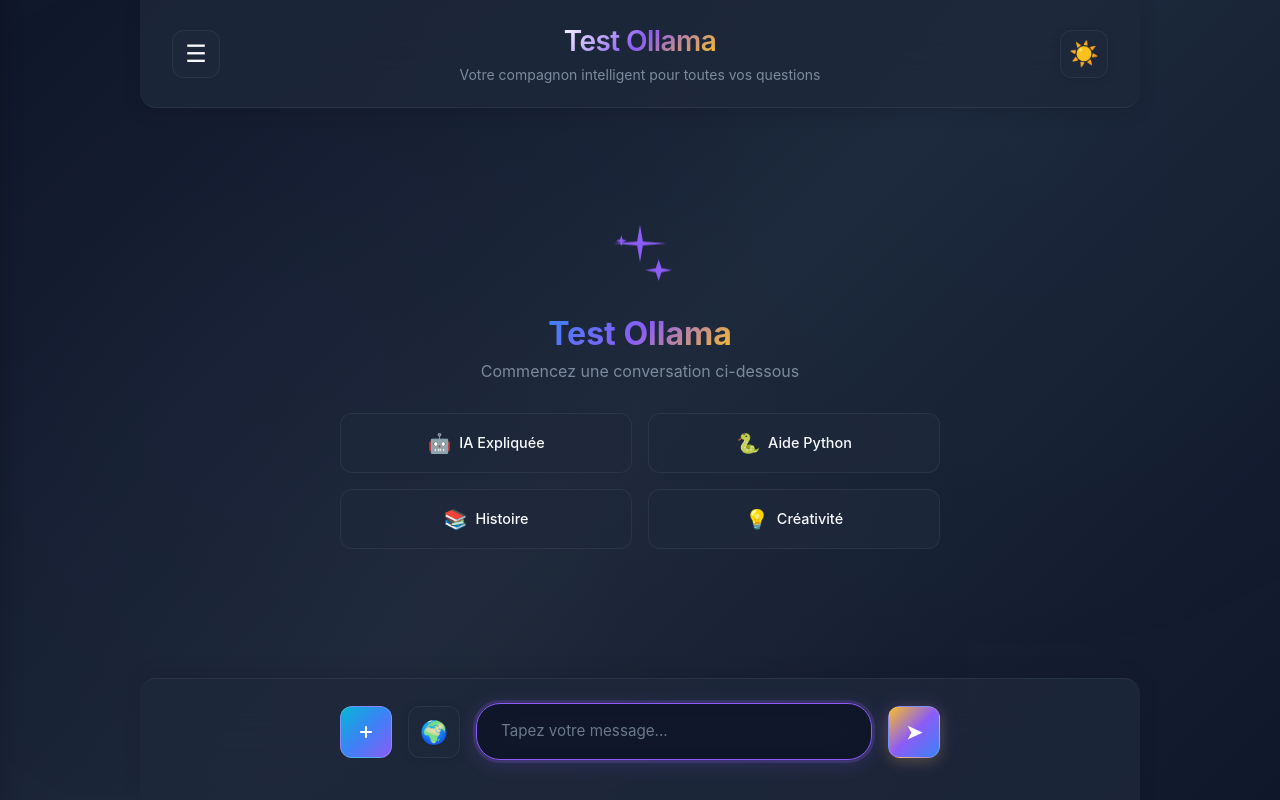
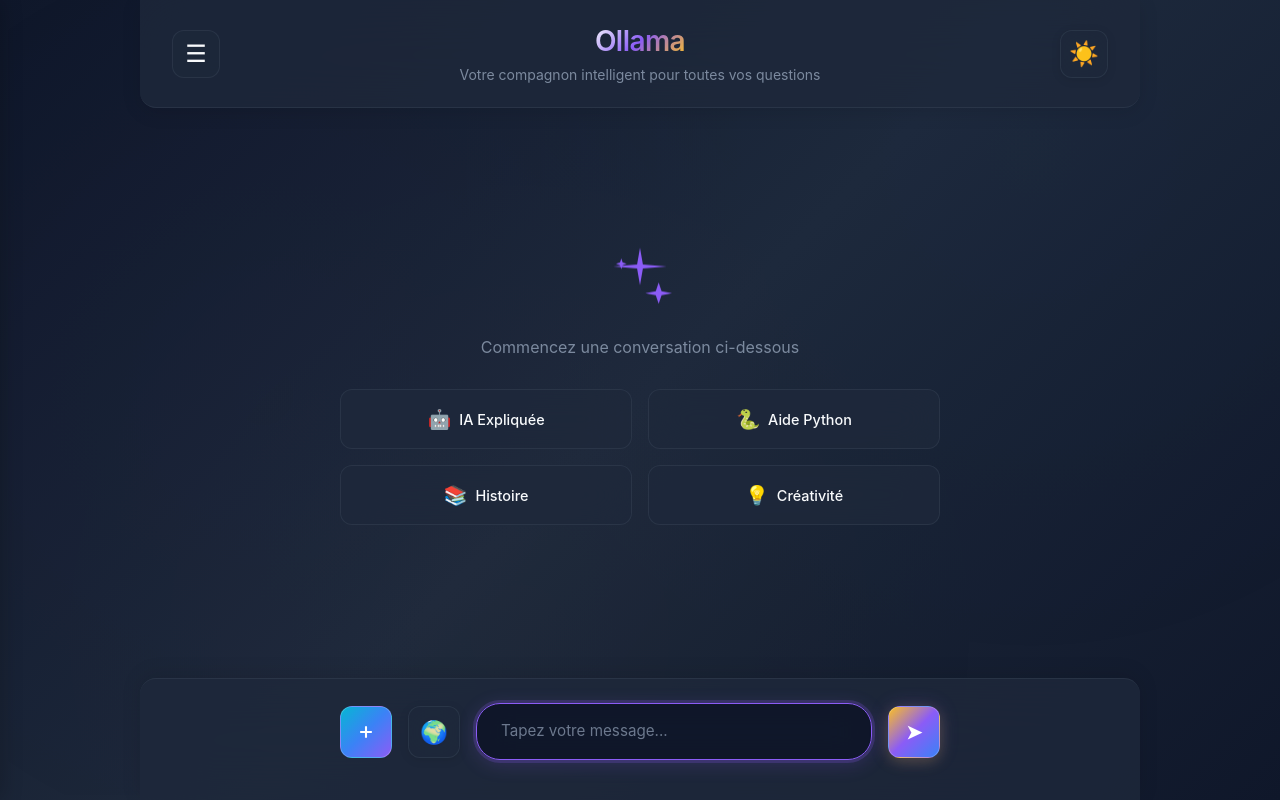
Before and after one commit to ArashiNilou/mon-chatbot-ui, a Next.js app: page / in a window 1280 px wide. Built offline with nearby package versions, Linux system fonts and the light colour scheme.

Commit message:
Remove 'Test' from title and remove welcome title

```diff
--- a/app/page.js
+++ b/app/page.js
@@ -318,7 +318,7 @@ export default function Home() {
                         </button>
                     </div>
                     <div className={styles.headerContent}>
-                        <h1>Test Ollama</h1>
+                        <h1>Ollama</h1>
                         <p>Votre compagnon intelligent pour toutes vos questions</p>
                     </div>
                     <div className={styles.headerButtons}>
@@ -343,7 +343,6 @@ export default function Home() {
                                     <path d="M5 6L5.5 7.5L7 8L5.5 8.5L5 10L4.5 8.5L3 8L4.5 7.5L5 6Z" fill="currentColor"/>
                                 </svg>
                             </div>
-                            <h1 className={styles.welcomeTitle}>Test Ollama</h1>
                             <p className={styles.welcomeSubtitle}>Commencez une conversation ci-dessous</p>
                             <div className={styles.quickActions}>
                                 <button className={styles.quickAction} onClick={() => setCurrentPrompt('Explique-moi l\'intelligence artificielle')}>
```
